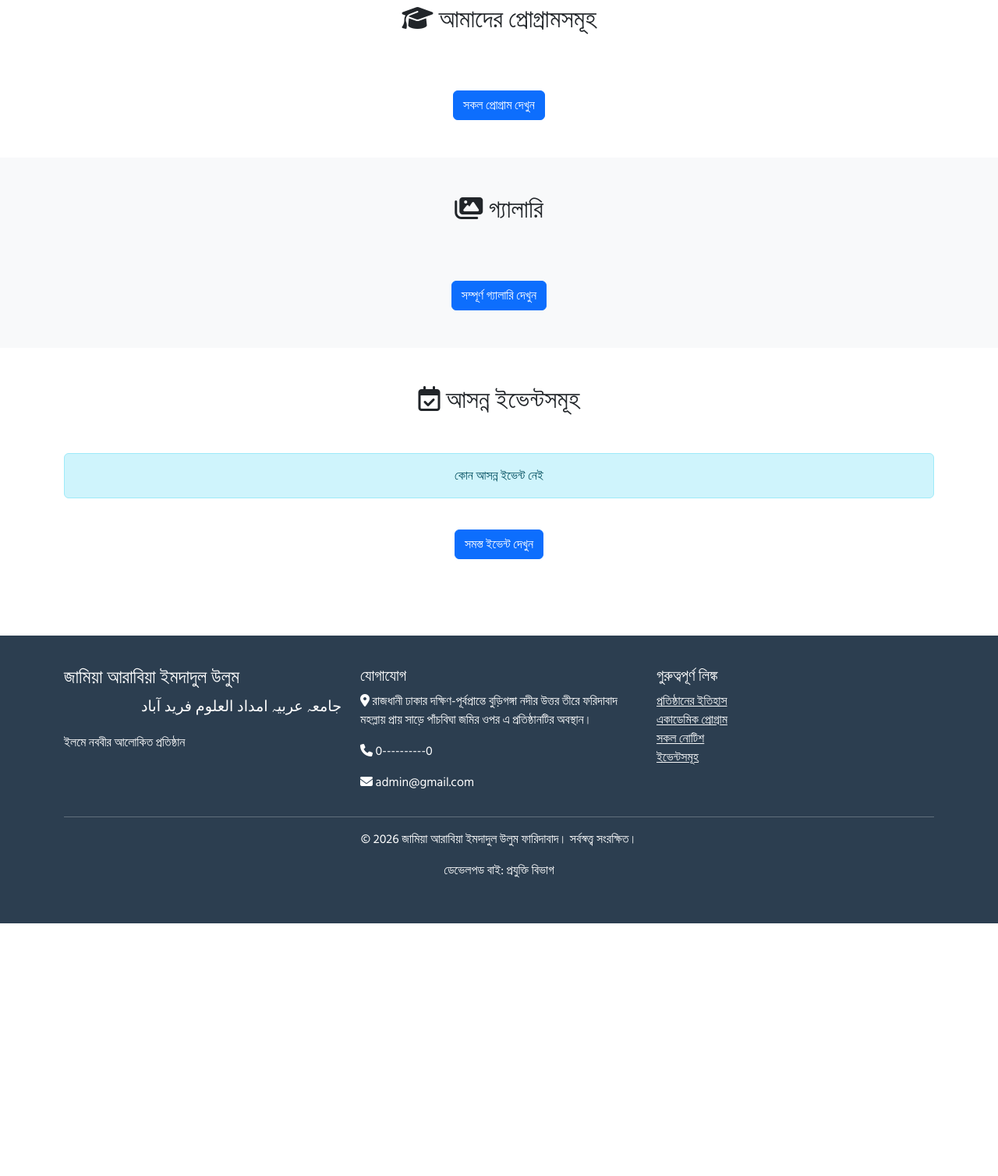
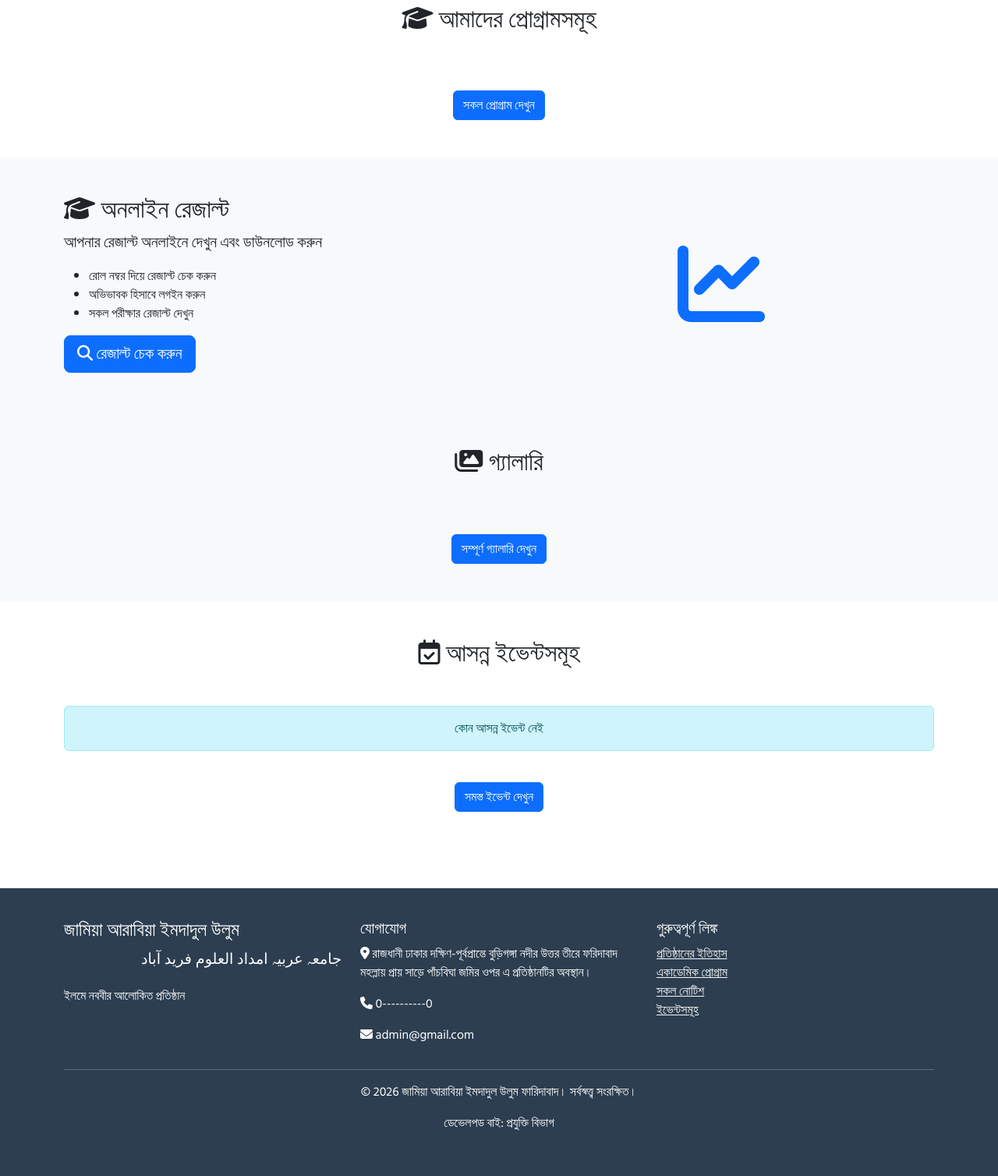
Before and after one commit to abdullahjemad028-blip/faridabad_project, a Django app: page / in a window 1280 px wide. Shown: the part 808-2316 px from the top of the page at 78% size. Before the commit the page ends 1992 px from the top, so only its background shows below. Run offline with Django 5.2, Linux system fonts and the light colour scheme; data comes from the database, SQL or seed files in the repository; both versions use the stored data as it was after the commit; data that the repository does not hold is empty.

Commit message:
result issue and moddels.pyছ

```diff
--- a/jamia_project/urls.py
+++ b/jamia_project/urls.py
@@ -8,6 +8,7 @@ urlpatterns = [
     path('', include('main.urls')),
     path('gallery/', include('gallery.urls')),
     path('notice/', include('notice.urls')),
+    path('results/', include('results.urls')),
 ]
 
 if settings.DEBUG:
@@ -17,7 +18,3 @@ if settings.DEBUG:
 admin.site.site_header = "জামিয়া আরাবিয়া ইমদাদুল উলুম ফারিদাবাদ"
 admin.site.site_title = "এডমিন প্যানেল"
 admin.site.index_title = "স্বাগতম এডমিন প্যানেলে"
-
-
-
-path('results/', include('results.urls')),
--- a/main/models.py
+++ b/main/models.py
@@ -20,13 +20,13 @@ class InstitutionInfo(models.Model):
 
 class Program(models.Model):
     PROGRAM_TYPES = [
+
+        ('ইফতা', 'ইফতা কোর্স'),
+
+        ('নাযেরা', 'নাযেরা কোর্স'),
         ('হিফজ', 'হিফজুল কুরআন'),
-        ('নাযেরা', 'নাযেরা কোর্স'),
-        ('তাকমীল', 'তাকমীল (ফাজিল)'),
-        ('মুতাওয়াসসিতাহ', 'মুতাওয়াসসিতাহ'),
-        ('সানাবিয়া', 'সানাবিয়া উলুম'),
-        ('ইফতা', 'ইফতা কোর্স'),
-        ('দাওরাহ', 'দাওরাহে হাদিস'),
+
+        ('দরসে নেযামি', 'কিতাব বিভাগ'),
     ]
 
     title = models.CharField(max_length=200, verbose_name="প্রোগ্রামের নাম")
--- a/templates/base.html
+++ b/templates/base.html
@@ -93,6 +93,11 @@
                         </a>
                     </li>
                     <li class="nav-item">
+                       <a class="nav-link" href="{% url 'result_home' %}">
+                           <i class="fas fa-graduation-cap"></i> রেজাল্ট
+                        </a>
+                    </li>
+                    <li class="nav-item">
                         <a class="nav-link" href="{% url 'programs' %}">
                             <i class="fas fa-graduation-cap"></i> প্রোগ্রাম
                         </a>
--- a/templates/main/home.html
+++ b/templates/main/home.html
@@ -79,6 +79,32 @@
     </div>
 </section>
 
+
+<!-- হোমপেজের যেকোন জায়গায় (বস্নক সেকশনের শেষে) এই কোড যোগ করুন: -->
+
+<!-- রেজাল্ট সেকশন -->
+<section class="py-5 bg-light">
+    <div class="container">
+        <div class="row align-items-center">
+            <div class="col-md-6">
+                <h2><i class="fas fa-graduation-cap"></i> অনলাইন রেজাল্ট</h2>
+                <p class="lead">আপনার রেজাল্ট অনলাইনে দেখুন এবং ডাউনলোড করুন</p>
+                <ul>
+                    <li>রোল নম্বর দিয়ে রেজাল্ট চেক করুন</li>
+                    <li>অভিভাবক হিসাবে লগইন করুন</li>
+                    <li>সকল পরীক্ষার রেজাল্ট দেখুন</li>
+                </ul>
+                <a href="{% url 'result_home' %}" class="btn btn-primary btn-lg">
+                    <i class="fas fa-search"></i> রেজাল্ট চেক করুন
+                </a>
+            </div>
+            <div class="col-md-6 text-center">
+                <i class="fas fa-chart-line fa-7x text-primary"></i>
+            </div>
+        </div>
+    </div>
+</section>
+
 <!-- গ্যালারি সেকশন -->
 <section class="py-5 bg-light">
     <div class="container">
```
Also changed, not shown: db.sqlite3.
